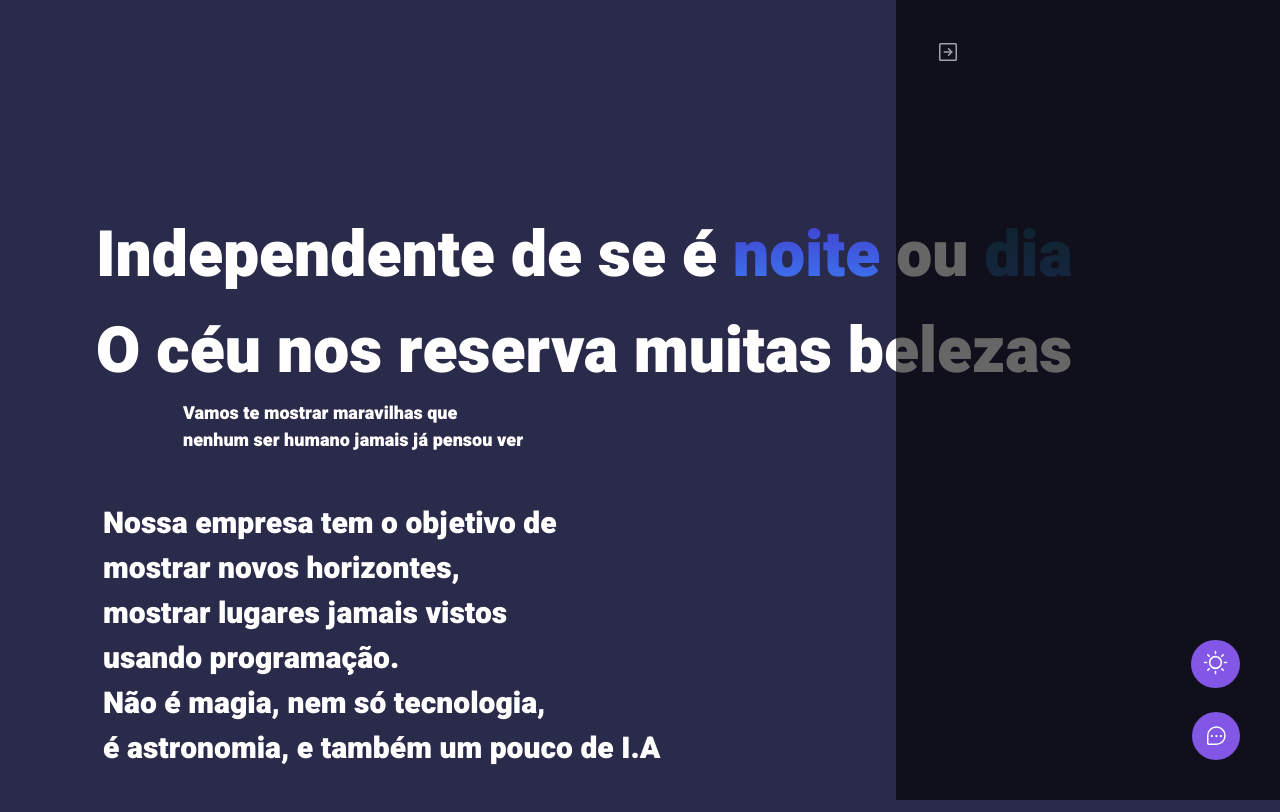
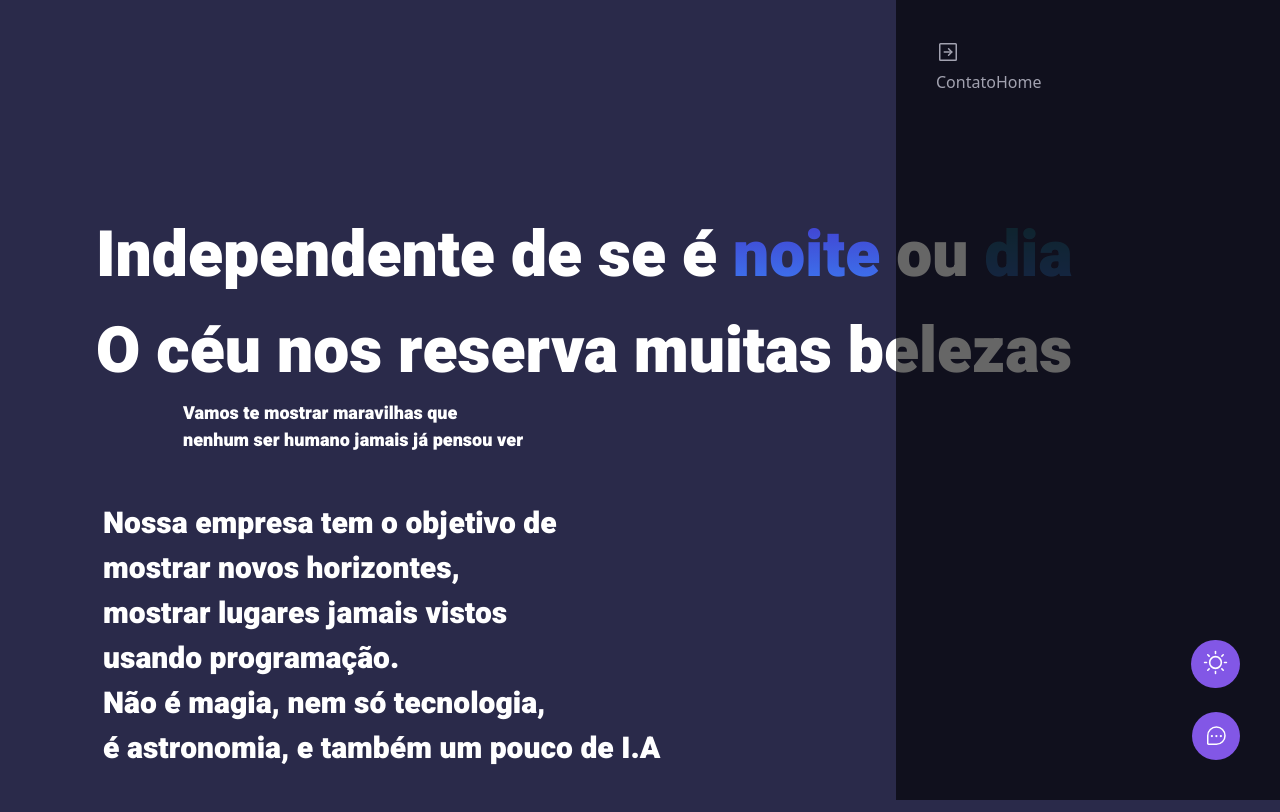
Before and after one commit to CarlosEduardoAD/nlw-impulse-carlos, a React (Vite) app in the folder feedback widget do arlos/: page /contato in a window 1280 px wide. Both pictures are taken after a click on the button 1152 px from the left and 52 px from the top of the page. Built offline with nearby package versions, Linux system fonts and the light colour scheme; no server answers.

Commit message:
Mais alterações e aplicação inicial de routing

```diff
--- a/feedback widget do arlos/package.json
+++ b/feedback widget do arlos/package.json
@@ -16,7 +16,8 @@
     "phosphor-react": "^1.4.1",
     "react": "^18.0.0",
     "react-dom": "^18.0.0",
-    "react-router": "^6.3.0"
+    "react-router": "^6.3.0",
+    "react-router-dom": "^6.3.0"
   },
   "devDependencies": {
     "@tailwindcss/forms": "^0.5.1",
--- a/feedback widget do arlos/src/App.tsx
+++ b/feedback widget do arlos/src/App.tsx
@@ -1,6 +1,6 @@
 import { Sidebar } from "./components/HeaderElements/MobileMenu";
-import { MainProse } from "./components/TextnImages/paragraph";
-import { MainTitle } from "./components/TextnImages/Title";
+import { MainProse } from "./components/Home/paragraph";
+import { MainTitle } from "./components/Home/Title";
 import { PopoverDarkMode } from "./components/ToggleButton/PopoverDarkMode";
 import { Button } from "./components/ToggleButton/ToggleTheme";
 import UseDarkMode  from "./components/ToggleButton/UseDarkMode";
--- /dev/null
+++ b/feedback widget do arlos/src/components/Contato/ContatoMain.tsx
@@ -0,0 +1,10 @@
+export function MainContato(){
+    return(
+        <div>
+            Nossos contatos são estes:
+            numero: blablabla
+            akdsfa : asdfadsf
+            fasdfa :qwioreq
+        </div>
+    )
+}
--- a/feedback widget do arlos/src/components/HeaderElements/MobileMenu.tsx
+++ b/feedback widget do arlos/src/components/HeaderElements/MobileMenu.tsx
@@ -2,6 +2,7 @@ import { ArrowSquareLeft, ArrowSquareRight } from "phosphor-react";
 import { useState } from "react";
 import { Button } from "../ToggleButton/ToggleTheme";
 import { Popover } from "@headlessui/react";
+import { Link } from "react-router-dom";
 
 
 const pages = {
@@ -47,6 +48,10 @@ export function Sidebar() {
           <button onClick={() => setOpen(!isOpen)}>
             <ArrowSquareRight size={24}></ArrowSquareRight>{" "}
           </button>
+          <div>
+        <Link to='/contato'>Contato</Link>
+        <Link to='/home'>Home</Link>
+      </div>
         </div>
       )}
     </>
--- a/feedback widget do arlos/src/components/HeaderElements/routes.tsx
+++ /dev/null
@@ -1,5 +0,0 @@
-import { Router } from "react-router"
-
-export function NavbarRoutes(){
-    return
-}
--- a/feedback widget do arlos/src/main.tsx
+++ b/feedback widget do arlos/src/main.tsx
@@ -2,9 +2,12 @@ import React from 'react'
 import ReactDOM from 'react-dom/client'
 import {App} from './App'
 import './global.css'
+import {BrowserRouter} from 'react-router-dom'
 
 ReactDOM.createRoot(document.getElementById('root')!).render(
   <React.StrictMode>
+    <BrowserRouter>
     <App />
+    </BrowserRouter>
   </React.StrictMode>
 )
```
Also changed, not shown: feedback widget do arlos/src/components/Home/Title.tsx (renamed from feedback widget do arlos/src/components/TextnImages/Title.tsx), feedback widget do arlos/src/components/Home/paragraph.tsx (renamed from feedback widget do arlos/src/components/TextnImages/paragraph.tsx), 1 other file (tests, documents, lock files or other folders).
